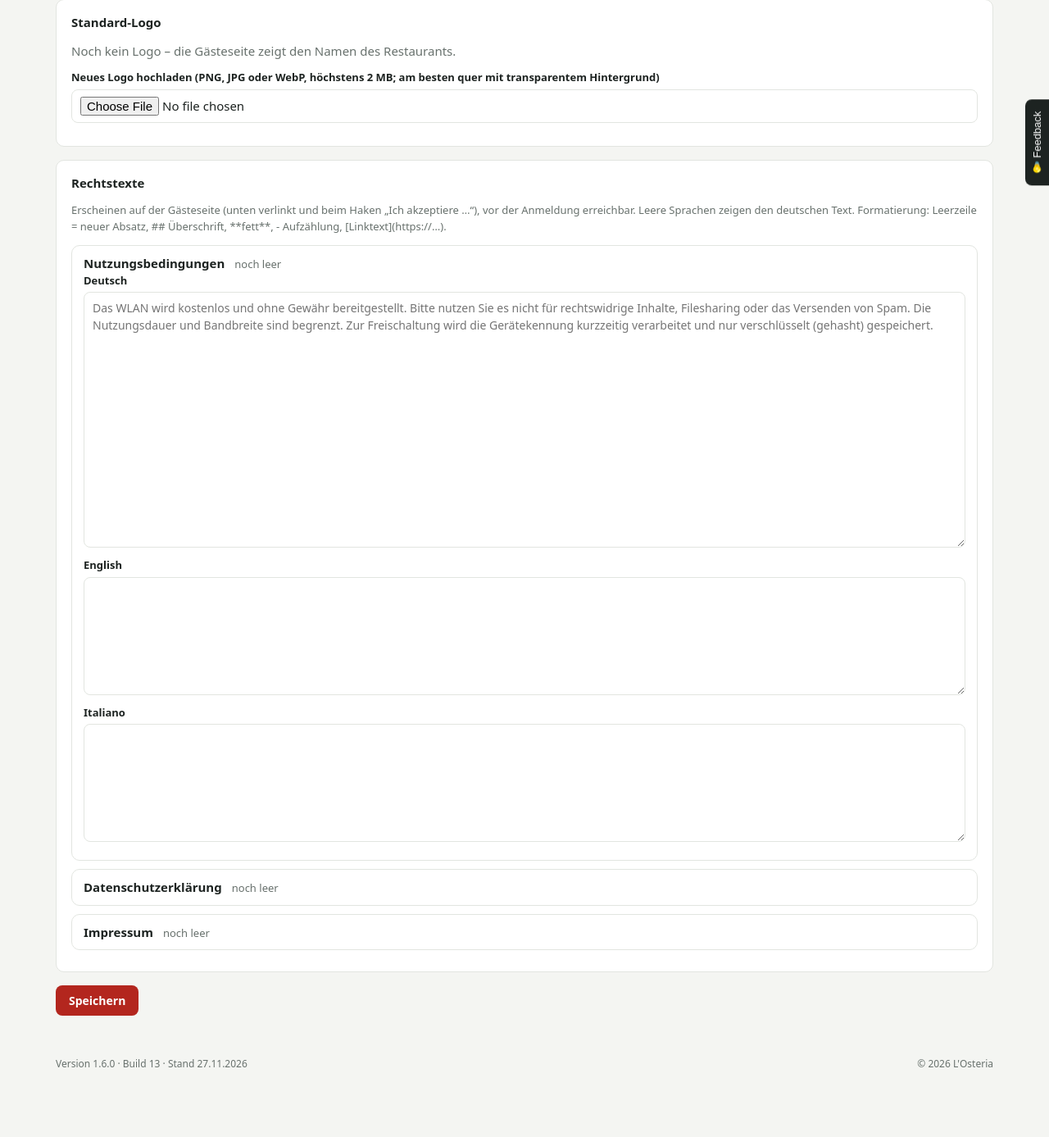
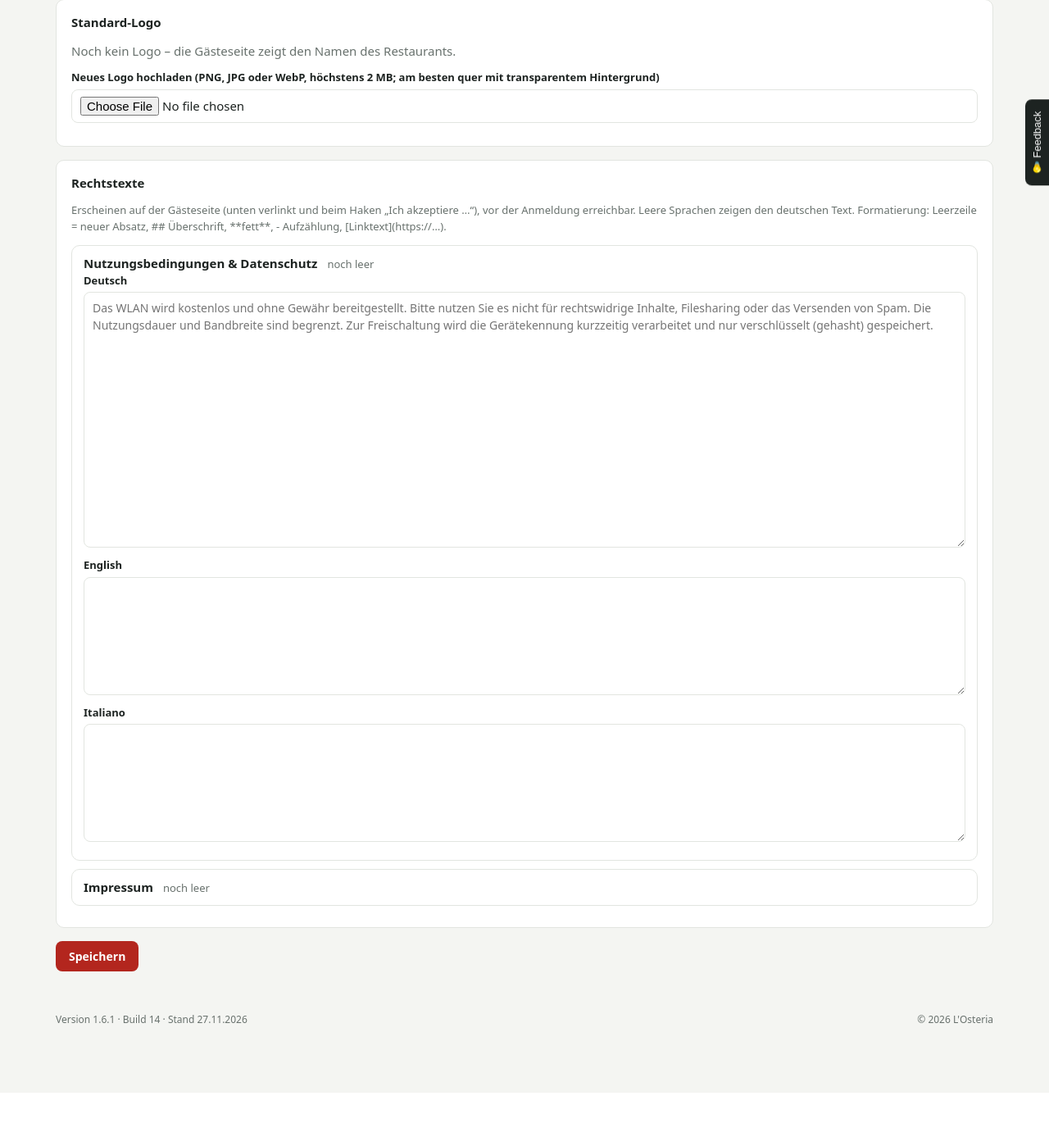
Before and after one commit to mschneider84/losteria-guestwifi, a Laravel app: page /admin/einstellungen/gaesteseite in a window 1280 px wide. Shown: the part 226-1613 px from the top of the page at 82% size. After the commit the page ends 1559 px from the top, so only its background shows below. Run offline with Laravel 12, Linux system fonts and the light colour scheme; the visitor is signed in with stand-in values (Sample User, id 1); data comes from the database, SQL or seed files in the repository; data that the repository does not hold is empty.

Commit message:
Nutzungsbedingungen & Datenschutz als gemeinsamer Text (1.6.1 · Build 14)

```diff
--- a/app/Http/Controllers/Admin/GuestPageController.php
+++ b/app/Http/Controllers/Admin/GuestPageController.php
@@ -53,7 +53,7 @@ class GuestPageController extends Controller
         }
         // Geänderte Nutzungsbedingungen/Datenschutz = neue Version der Einwilligung (wird bei Newsletter-Anmeldungen gespeichert)
         $after = Legal::all();
-        if (($before['terms'] ?? []) != ($after['terms'] ?? []) || ($before['privacy'] ?? []) != ($after['privacy'] ?? [])) {
+        if (($before['terms'] ?? []) != ($after['terms'] ?? [])) {
             Settings::set('privacy.consent_version', now()->format('Y-m-d H:i'));
         }
         Activity::log('guest-page.updated');
--- a/app/Http/Controllers/PortalController.php
+++ b/app/Http/Controllers/PortalController.php
@@ -216,7 +216,6 @@ class PortalController extends Controller
             'demo' => $demo,
             'invalid' => $invalid,
             'termsUrl' => \App\Support\Legal::url('terms', $location, $lang),
-            'privacyUrl' => \App\Support\Legal::url('privacy', $location, $lang),
         ]);
     }
 
--- a/app/Support/Legal.php
+++ b/app/Support/Legal.php
@@ -15,11 +15,11 @@ class Legal
     /** Schlüssel => [Adresse auf der Gästeseite, Übersetzungsschlüssel, Einstellung für externen Link] */
     public const PAGES = [
         'terms' => ['nutzungsbedingungen', 'portal.terms', 'portal.terms_url'],
-        'privacy' => ['datenschutz', 'portal.privacy', 'portal.privacy_url'],
         'imprint' => ['impressum', 'portal.imprint', 'portal.imprint_url'],
     ];
 
-    public const LABELS = ['terms' => 'Nutzungsbedingungen', 'privacy' => 'Datenschutzerklärung', 'imprint' => 'Impressum'];
+    /** Nutzungsbedingungen und Datenschutz sind bei L'Osteria ein gemeinsamer Text. */
+    public const LABELS = ['terms' => 'Nutzungsbedingungen & Datenschutz', 'imprint' => 'Impressum'];
 
     /** @return array<string, array<string, string>> key => [lang => Text] */
     public static function all(): array
@@ -56,7 +56,7 @@ class Legal
     public static function links(Location $location, string $lang): array
     {
         $links = [];
-        foreach (['imprint', 'privacy', 'terms'] as $key) {
+        foreach (['terms', 'imprint'] as $key) {
             if ($url = self::url($key, $location, $lang)) {
                 $links[$key] = ['label' => __(self::PAGES[$key][1]), 'url' => $url];
             }
@@ -67,6 +67,9 @@ class Legal
 
     public static function keyFromSlug(string $slug): ?string
     {
+        if ($slug === 'datenschutz') {
+            return 'terms'; // gemeinsamer Text
+        }
         foreach (self::PAGES as $key => [$s]) {
             if ($s === $slug) {
                 return $key;
--- a/app/Support/Settings.php
+++ b/app/Support/Settings.php
@@ -38,8 +38,7 @@ class Settings
         'privacy.snapshot_days' => ['privacy', 'Auslastungs-Zählstände (ohne Personenbezug) löschen nach (Tagen)', 'int', 400, false],
         'privacy.consent_version' => ['privacy', 'Version des Einwilligungstextes', 'text', '2026-11', false],
         'modules.newsletter' => ['portal', 'Newsletter-Modul (Anmeldung auf der Gästeseite, Kontakte, Bestätigungs-Mails)', 'bool', false, false],
-        'portal.terms_url' => ['portal', 'Externer Link Nutzungsbedingungen (nur wenn unter „Gästeseite & Rechtstexte“ kein Text steht)', 'url', '', false],
-        'portal.privacy_url' => ['portal', 'Externer Link Datenschutzerklärung (optional)', 'url', '', false],
+        'portal.terms_url' => ['portal', 'Externer Link Nutzungsbedingungen & Datenschutz (nur wenn unter „Gästeseite & Rechtstexte“ kein Text steht)', 'url', '', false],
         'portal.imprint_url' => ['portal', 'Externer Link Impressum (optional)', 'url', '', false],
         'brand.name' => ['brand', 'Name', 'text', "L'Osteria Gäste-WLAN", false],
         'brand.company' => ['brand', 'Firma (Copyright)', 'text', "L'Osteria", false],
--- a/config/changelog.php
+++ b/config/changelog.php
@@ -2,6 +2,9 @@
 
 // Oberster Eintrag = aktuelle Version (App\Support\Version). Neueste zuerst.
 return [
+    ['version' => '1.6.1', 'build' => 14, 'date' => '2026-11-27 08:57', 'type' => 'fix', 'area' => 'Gästeseite', 'audience' => 'admin', 'source' => null, 'module' => 'portal',
+        'text' => 'Nutzungsbedingungen und Datenschutz sind jetzt ein gemeinsamer Text „Nutzungsbedingungen & Datenschutz“ (Deutsch, Englisch, Italienisch), daneben bleibt das Impressum. Ein bereits eingetragener Datenschutz-Text wurde automatisch angehängt. Auf der Gästeseite gibt es dafür einen Link und einen Haken.',
+        'text_en' => 'Terms of use and privacy are now one combined text “Terms of use & privacy” (German, English, Italian), plus the legal notice. An existing privacy text was appended automatically. The guest page shows one link and one checkbox for it.'],
     ['version' => '1.6.0', 'build' => 13, 'date' => '2026-11-27 08:55', 'type' => 'new', 'area' => 'Gästeseite', 'audience' => 'admin', 'source' => null, 'module' => 'portal',
         'text' => 'Neu unter Einstellungen → „Gästeseite & Rechtstexte“: Nutzungsbedingungen, Datenschutzerklärung und Impressum direkt im Portal schreiben (Deutsch, Englisch, Italienisch). Die Texte stehen auf der Gästeseite unten und beim Haken „Ich akzeptiere …“. Dort lädst du auch das Standard-Logo für alle Restaurants hoch.',
         'text_en' => 'New under Settings → “Guest page & legal texts”: write terms of use, privacy policy and legal notice directly in the portal (German, English, Italian). They appear at the bottom of the guest page and next to the “I accept …” box. The default logo for all restaurants is uploaded there too.'],
--- a/lang/de/portal.php
+++ b/lang/de/portal.php
@@ -8,7 +8,7 @@ return [
     'session_info' => 'Freies WLAN für :duration',
     'speed_info' => 'bis :mbit Mbit/s',
     'connect' => 'Kostenlos verbinden',
-    'terms_accept' => 'Ich akzeptiere die <a href=":terms" target="_blank">Nutzungsbedingungen</a> und habe die <a href=":privacy" target="_blank">Datenschutzhinweise</a> gelesen.',
+    'terms_accept' => 'Ich habe die <a href=":terms">Nutzungsbedingungen &amp; Datenschutzerklärung</a> gelesen und akzeptiere sie.',
     'terms_short' => 'Nutzungsbedingungen',
     'newsletter' => 'Ja, ich möchte Angebote und Neuigkeiten per E-Mail erhalten. Abmeldung jederzeit möglich.',
     'email' => 'E-Mail-Adresse',
@@ -27,7 +27,7 @@ return [
     'demo' => 'Vorschau – es wird kein Gerät freigeschaltet.',
     'imprint' => 'Impressum',
     'privacy' => 'Datenschutz',
-    'terms' => 'Nutzungsbedingungen',
+    'terms' => 'Nutzungsbedingungen & Datenschutz',
     'mail_subject' => 'Bitte bestätigen Sie Ihre Newsletter-Anmeldung',
     'mail_hello' => 'Grazie! Schön, dass Sie bei uns waren.',
     'mail_text' => 'Bitte bestätigen Sie mit einem Klick, dass Sie unseren Newsletter erhalten möchten. Ohne Bestätigung speichern wir Ihre Adresse nicht dauerhaft.',
--- a/lang/en/portal.php
+++ b/lang/en/portal.php
@@ -8,7 +8,7 @@ return [
     'session_info' => 'Free Wi-Fi for :duration',
     'speed_info' => 'up to :mbit Mbit/s',
     'connect' => 'Connect for free',
-    'terms_accept' => 'I accept the <a href=":terms" target="_blank">terms of use</a> and have read the <a href=":privacy" target="_blank">privacy notice</a>.',
+    'terms_accept' => 'I have read and accept the <a href=":terms">terms of use &amp; privacy policy</a>.',
     'terms_short' => 'terms of use',
     'newsletter' => 'Yes, I would like to receive offers and news by e-mail. I can unsubscribe at any time.',
     'email' => 'E-mail address',
@@ -27,7 +27,7 @@ return [
     'demo' => 'Preview – no device will be connected.',
     'imprint' => 'Legal notice',
     'privacy' => 'Privacy',
-    'terms' => 'Terms of use',
+    'terms' => 'Terms of use & privacy',
     'mail_subject' => 'Please confirm your newsletter subscription',
     'mail_hello' => 'Grazie! Thank you for visiting us.',
     'mail_text' => 'Please confirm with one click that you would like to receive our newsletter. Without confirmation we will not keep your address.',
--- a/lang/it/portal.php
+++ b/lang/it/portal.php
@@ -8,7 +8,7 @@ return [
     'session_info' => 'Wi-Fi gratuito per :duration',
     'speed_info' => 'fino a :mbit Mbit/s',
     'connect' => 'Connettiti gratis',
-    'terms_accept' => 'Accetto le <a href=":terms" target="_blank">condizioni d’uso</a> e ho letto l’<a href=":privacy" target="_blank">informativa sulla privacy</a>.',
+    'terms_accept' => 'Ho letto e accetto le <a href=":terms">condizioni d’uso e l’informativa sulla privacy</a>.',
     'terms_short' => 'condizioni d’uso',
     'newsletter' => 'Sì, desidero ricevere offerte e novità via e-mail. Posso annullare l’iscrizione in qualsiasi momento.',
     'email' => 'Indirizzo e-mail',
@@ -27,7 +27,7 @@ return [
     'demo' => 'Anteprima – nessun dispositivo verrà connesso.',
     'imprint' => 'Note legali',
     'privacy' => 'Privacy',
-    'terms' => 'Condizioni d’uso',
+    'terms' => 'Condizioni d’uso e privacy',
     'mail_subject' => 'Conferma la tua iscrizione alla newsletter',
     'mail_hello' => 'Grazie per essere stato da noi!',
     'mail_text' => 'Conferma con un clic che desideri ricevere la nostra newsletter. Senza conferma non conserveremo il tuo indirizzo.',
--- a/resources/views/portal/show.blade.php
+++ b/resources/views/portal/show.blade.php
@@ -49,7 +49,7 @@
 
             <label class="check">
                 <input type="checkbox" name="terms" value="1" required @checked(old('terms'))>
-                <span>{!! __('portal.terms_accept', ['terms' => e($termsUrl ?: '#terms'), 'privacy' => e($privacyUrl ?: ($termsUrl ?: '#terms'))]) !!}</span>
+                <span>{!! __('portal.terms_accept', ['terms' => e($termsUrl ?: '#terms')]) !!}</span>
             </label>
             @error('terms')<p class="err">{{ $message }}</p>@enderror
 
```
Also changed, not shown: tests/Feature/GuestPageTest.php (+14 -1 lines), database/migrations/2026_11_30_000200_merge_privacy_into_terms.php (added).
